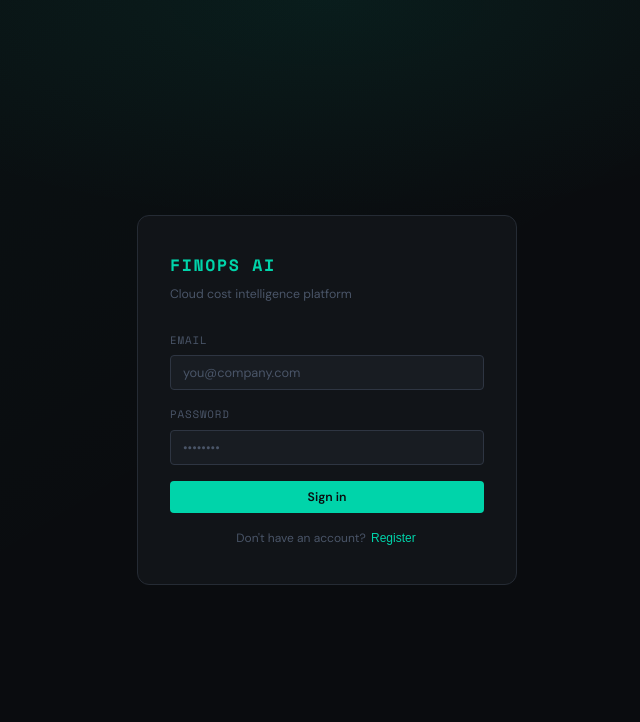
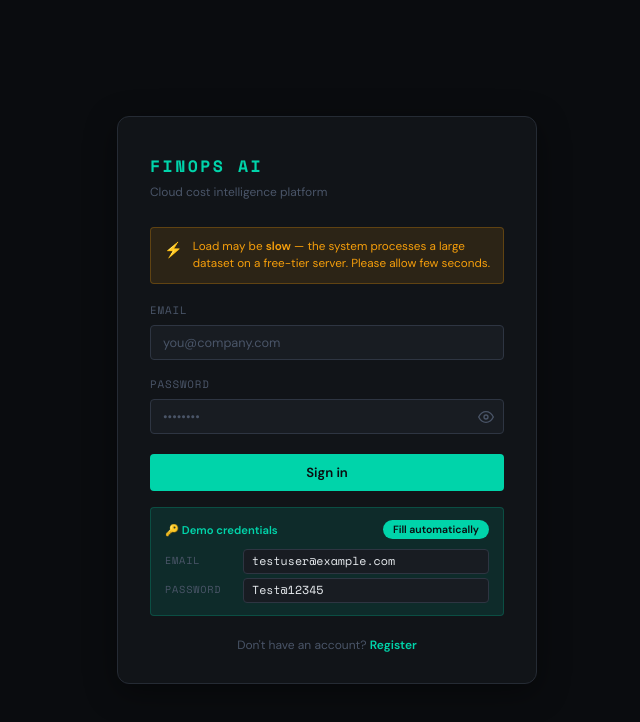
Before and after one commit to IT24100052/finops-ai, a React (Vite) app in the folder frontend/: page /login in a window 1280 px wide. Shown: the top 722 px of the page, without its empty margins (313-953 px from the left). Built offline with nearby package versions, Linux system fonts and the light colour scheme; no server answers.

Commit message:
Improve authentication UI and deployment config

```diff
--- a/frontend/src/api.js
+++ b/frontend/src/api.js
@@ -1,4 +1,6 @@
-const BASE = 'https://finops-ai-backend-ysh7.onrender.com'
+// Use empty BASE so all requests go through Vite's proxy → localhost:8000
+// (Proxy rules defined in vite.config.js: /auth, /billing, /costs, /ai, /budgets)
+const BASE = import.meta.env.VITE_API_URL || ''
 
 function getToken() {
   return localStorage.getItem('finops_token')
@@ -73,30 +75,30 @@ export const api = {
   clearBilling: () => request('/billing/clear', { method: 'DELETE' }),
 
   // ── Costs ────────────────────────────────────────────────────────────────
-  getSummary:        (filters = {}) => request(`/costs/summary${buildQuery(filters)}`),
-  getDailyCosts:     (filters = {}) => request(`/costs/daily${buildQuery(filters)}`),
-  getByResource:     ()             => request('/costs/by-resource'),
-  getByProvider:     (filters = {}) => request(`/costs/by-provider${buildQuery(filters)}`),
-  getByRegion:       (filters = {}) => request(`/costs/by-region${buildQuery(filters)}`),
-  getByService:      (filters = {}) => request(`/costs/by-service${buildQuery(filters)}`),
-  getByTeam:         (filters = {}) => request(`/costs/by-team${buildQuery(filters)}`),
-  getByProject:      (filters = {}) => request(`/costs/by-project${buildQuery(filters)}`),
-  getByEnvironment:  (filters = {}) => request(`/costs/by-environment${buildQuery(filters)}`),
+  getSummary: (filters = {}) => request(`/costs/summary${buildQuery(filters)}`),
+  getDailyCosts: (filters = {}) => request(`/costs/daily${buildQuery(filters)}`),
+  getByResource: () => request('/costs/by-resource'),
+  getByProvider: (filters = {}) => request(`/costs/by-provider${buildQuery(filters)}`),
+  getByRegion: (filters = {}) => request(`/costs/by-region${buildQuery(filters)}`),
+  getByService: (filters = {}) => request(`/costs/by-service${buildQuery(filters)}`),
+  getByTeam: (filters = {}) => request(`/costs/by-team${buildQuery(filters)}`),
+  getByProject: (filters = {}) => request(`/costs/by-project${buildQuery(filters)}`),
+  getByEnvironment: (filters = {}) => request(`/costs/by-environment${buildQuery(filters)}`),
 
   // ── Resources ────────────────────────────────────────────────────────────
-  getResources:      (filters = {}) => request(`/costs/resources${buildQuery(filters)}`),
-  getResource:       (id)           => request(`/costs/resources/${encodeURIComponent(id)}`),
+  getResources: (filters = {}) => request(`/costs/resources${buildQuery(filters)}`),
+  getResource: (id) => request(`/costs/resources/${encodeURIComponent(id)}`),
 
   // ── AI ───────────────────────────────────────────────────────────────────
-  getPrediction:     (days = 30)    => request(`/ai/prediction?horizon_days=${days}`),
-  getWaste:          ()             => request('/ai/waste'),
-  getInsights:       ()             => request('/ai/insights'),
-  getFinopsScore:    ()             => request('/ai/finops-score'),
-  getDataQuality:    ()             => request('/ai/data-quality'),
+  getPrediction: (days = 30) => request(`/ai/prediction?horizon_days=${days}`),
+  getWaste: () => request('/ai/waste'),
+  getInsights: () => request('/ai/insights'),
+  getFinopsScore: () => request('/ai/finops-score'),
+  getDataQuality: () => request('/ai/data-quality'),
 
   // ── Budgets ──────────────────────────────────────────────────────────────
-  getBudgets:    ()         => request('/budgets'),
-  createBudget:  (data)     => request('/budgets', { method: 'POST', body: JSON.stringify(data) }),
-  updateBudget:  (id, data) => request(`/budgets/${id}`, { method: 'PUT', body: JSON.stringify(data) }),
-  deleteBudget:  (id)       => request(`/budgets/${id}`, { method: 'DELETE' }),
+  getBudgets: () => request('/budgets'),
+  createBudget: (data) => request('/budgets', { method: 'POST', body: JSON.stringify(data) }),
+  updateBudget: (id, data) => request(`/budgets/${id}`, { method: 'PUT', body: JSON.stringify(data) }),
+  deleteBudget: (id) => request(`/budgets/${id}`, { method: 'DELETE' }),
 }
--- a/frontend/src/index.css
+++ b/frontend/src/index.css
@@ -698,3 +698,153 @@ a { color: inherit; text-decoration: none; }
 .form-input:focus { border-color: var(--accent); }
 .form-input::placeholder { color: var(--text-muted); }
 .error-msg { font-size: 0.78rem; color: var(--danger); padding: 8px 12px; background: var(--danger-dim); border-radius: var(--radius-sm); border: 1px solid rgba(255,77,109,0.25); margin-bottom: 12px; }
+
+/* ===== AUTH PAGE ===== */
+.auth-page {
+  min-height: 100vh;
+  display: flex;
+  align-items: center;
+  justify-content: center;
+  background: var(--bg-base);
+  padding: 24px;
+}
+
+.auth-card {
+  width: 100%;
+  max-width: 420px;
+  background: var(--bg-surface);
+  border: 1px solid var(--border);
+  border-radius: var(--radius-lg);
+  padding: 36px 32px 28px;
+  box-shadow: 0 8px 32px rgba(0,0,0,0.4);
+}
+
+.auth-logo {
+  font-family: var(--font-mono);
+  font-size: 1.1rem;
+  font-weight: 700;
+  letter-spacing: 0.15em;
+  color: var(--accent);
+  margin-bottom: 4px;
+}
+
+.auth-tagline {
+  font-size: 0.8rem;
+  color: var(--text-muted);
+  margin-bottom: 24px;
+}
+
+/* ── Performance notice ── */
+.auth-notice {
+  display: flex;
+  gap: 10px;
+  align-items: flex-start;
+  font-size: 0.78rem;
+  color: var(--warn);
+  background: var(--warn-dim);
+  border: 1px solid rgba(245,158,11,0.25);
+  border-radius: var(--radius-sm);
+  padding: 10px 13px;
+  margin-bottom: 18px;
+  line-height: 1.5;
+}
+.auth-notice strong { font-weight: 700; }
+.auth-notice-icon { font-size: 1rem; flex-shrink: 0; margin-top: 1px; }
+
+/* ── Password eye toggle ── */
+.input-wrapper {
+  position: relative;
+  display: flex;
+  align-items: center;
+}
+.input-wrapper .form-input {
+  padding-right: 40px;
+}
+.eye-toggle {
+  position: absolute;
+  right: 10px;
+  background: none;
+  border: none;
+  cursor: pointer;
+  color: var(--text-muted);
+  display: flex;
+  align-items: center;
+  padding: 0;
+  transition: color 0.15s;
+}
+.eye-toggle:hover { color: var(--text-primary); }
+
+/* ── Demo credentials note ── */
+.demo-note {
+  margin-top: 16px;
+  padding: 12px 14px;
+  background: var(--accent-dim);
+  border: 1px solid rgba(0,212,170,0.2);
+  border-radius: var(--radius-sm);
+}
+.demo-note-header {
+  display: flex;
+  justify-content: space-between;
+  align-items: center;
+  font-size: 0.75rem;
+  font-weight: 600;
+  color: var(--accent);
+  margin-bottom: 10px;
+}
+.demo-fill-btn {
+  background: var(--accent);
+  color: #0a0c0f;
+  border: none;
+  font-size: 0.7rem;
+  font-weight: 700;
+  padding: 3px 10px;
+  border-radius: 20px;
+  cursor: pointer;
+  font-family: var(--font-sans);
+  transition: opacity 0.15s;
+}
+.demo-fill-btn:hover { opacity: 0.85; }
+.demo-creds {
+  display: grid;
+  grid-template-columns: 70px 1fr;
+  gap: 4px 8px;
+  align-items: center;
+}
+.demo-field {
+  font-size: 0.68rem;
+  text-transform: uppercase;
+  letter-spacing: 0.08em;
+  color: var(--text-muted);
+  font-family: var(--font-mono);
+}
+.demo-creds code {
+  font-family: var(--font-mono);
+  font-size: 0.78rem;
+  color: var(--text-primary);
+  background: var(--bg-elevated);
+  padding: 2px 8px;
+  border-radius: 4px;
+  border: 1px solid var(--border-bright);
+  word-break: break-all;
+}
+
+/* ── Auth toggle ── */
+.auth-toggle {
+  margin-top: 20px;
+  text-align: center;
+  font-size: 0.8rem;
+  color: var(--text-muted);
+}
+.auth-toggle button {
+  background: none;
+  border: none;
+  color: var(--accent);
+  cursor: pointer;
+  font-size: 0.8rem;
+  font-weight: 600;
+  font-family: var(--font-sans);
+  padding: 0;
+  transition: opacity 0.15s;
+}
+.auth-toggle button:hover { opacity: 0.8; }
+.btn-full { width: 100%; justify-content: center; margin-top: 4px; padding: 10px; font-size: 0.88rem; }
--- a/frontend/src/pages/AuthPage.jsx
+++ b/frontend/src/pages/AuthPage.jsx
@@ -3,10 +3,36 @@ import { useNavigate } from 'react-router-dom'
 import { api } from '../api'
 import { useAuth } from '../AuthContext'
 
+const DEMO_EMAIL = 'testuser@example.com'
+const DEMO_PASS = 'Test@12345'
+
+// Simple SVG eye icons inline — no extra dependency needed
+function EyeIcon() {
+  return (
+    <svg width="16" height="16" viewBox="0 0 24 24" fill="none"
+      stroke="currentColor" strokeWidth="2" strokeLinecap="round" strokeLinejoin="round">
+      <path d="M1 12s4-8 11-8 11 8 11 8-4 8-11 8-11-8-11-8z" />
+      <circle cx="12" cy="12" r="3" />
+    </svg>
+  )
+}
+
+function EyeOffIcon() {
+  return (
+    <svg width="16" height="16" viewBox="0 0 24 24" fill="none"
+      stroke="currentColor" strokeWidth="2" strokeLinecap="round" strokeLinejoin="round">
+      <path d="M17.94 17.94A10.07 10.07 0 0 1 12 20c-7 0-11-8-11-8a18.45 18.45 0 0 1 5.06-5.94" />
+      <path d="M9.9 4.24A9.12 9.12 0 0 1 12 4c7 0 11 8 11 8a18.5 18.5 0 0 1-2.16 3.19" />
+      <line x1="1" y1="1" x2="23" y2="23" />
+    </svg>
+  )
+}
+
 export default function AuthPage() {
   const [mode, setMode] = useState('login')
   const [email, setEmail] = useState('')
   const [password, setPassword] = useState('')
+  const [showPass, setShowPass] = useState(false)
   const [loading, setLoading] = useState(false)
   const [error, setError] = useState('')
   const { login } = useAuth()
@@ -33,11 +59,25 @@ export default function AuthPage() {
     }
   }
 
+  function fillDemo() {
+    setEmail(DEMO_EMAIL)
+    setPassword(DEMO_PASS)
+  }
+
   return (
     <div className="auth-page">
       <div className="auth-card">
         <div className="auth-logo">FINOPS AI</div>
         <div className="auth-tagline">Cloud cost intelligence platform</div>
+
+        {/* ── Performance notice ── */}
+        <div className="auth-notice">
+          <span className="auth-notice-icon">⚡</span>
+          <span>
+            Load may be <strong>slow</strong> — the system processes a large dataset
+            on a free-tier server. Please allow few seconds.
+          </span>
+        </div>
 
         {error && <div className="error-msg">{error}</div>}
 
@@ -53,21 +93,52 @@ export default function AuthPage() {
               required
             />
           </div>
+
           <div className="form-group">
             <label className="form-label">Password</label>
+            <div className="input-wrapper">
               <input
                 className="form-input"
-              type="password"
+                type={showPass ? 'text' : 'password'}
                 placeholder="••••••••"
                 value={password}
                 onChange={e => setPassword(e.target.value)}
                 required
               />
+              <button
+                type="button"
+                className="eye-toggle"
+                onClick={() => setShowPass(p => !p)}
+                aria-label={showPass ? 'Hide password' : 'Show password'}
+                tabIndex={-1}
+              >
+                {showPass ? <EyeOffIcon /> : <EyeIcon />}
+              </button>
             </div>
+          </div>
+
           <button className="btn btn-primary btn-full" type="submit" disabled={loading}>
             {loading ? <span className="spinner" /> : (mode === 'login' ? 'Sign in' : 'Create account')}
           </button>
         </form>
+
+        {/* ── Demo credentials (only on login) ── */}
+        {mode === 'login' && (
+          <div className="demo-note">
+            <div className="demo-note-header">
+              <span>🔑 Demo credentials</span>
+              <button className="demo-fill-btn" type="button" onClick={fillDemo}>
+                Fill automatically
+              </button>
+            </div>
+            <div className="demo-creds">
+              <span className="demo-field">Email</span>
+              <code>{DEMO_EMAIL}</code>
+              <span className="demo-field">Password</span>
+              <code>{DEMO_PASS}</code>
+            </div>
+          </div>
+        )}
 
         <div className="auth-toggle">
           {mode === 'login' ? (
```
Also changed, not shown: 1 other file (tests, documents, lock files or other folders). Lines whose indentation alone changed are shown as unchanged.
